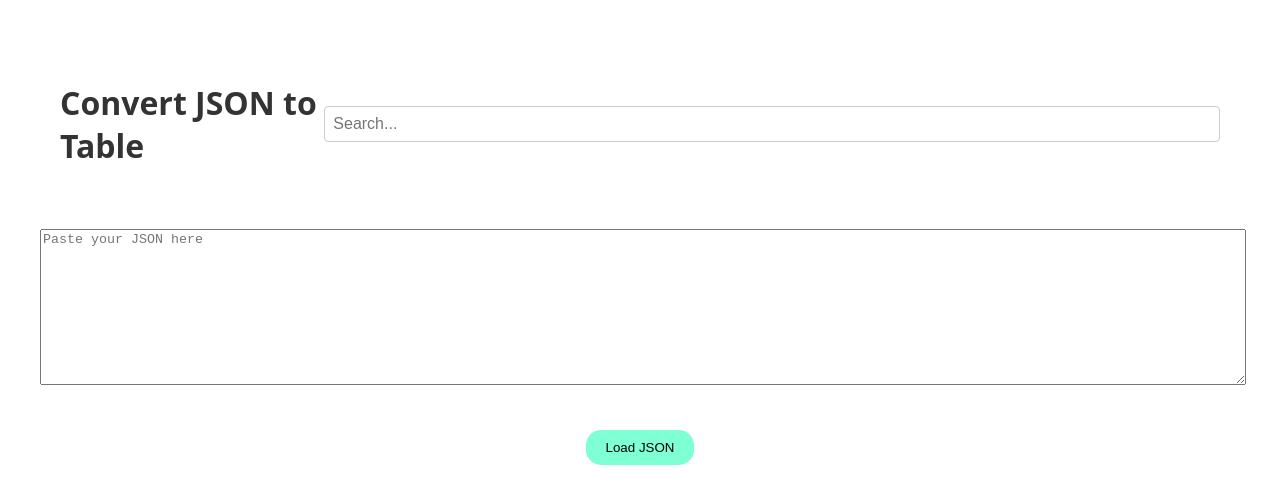
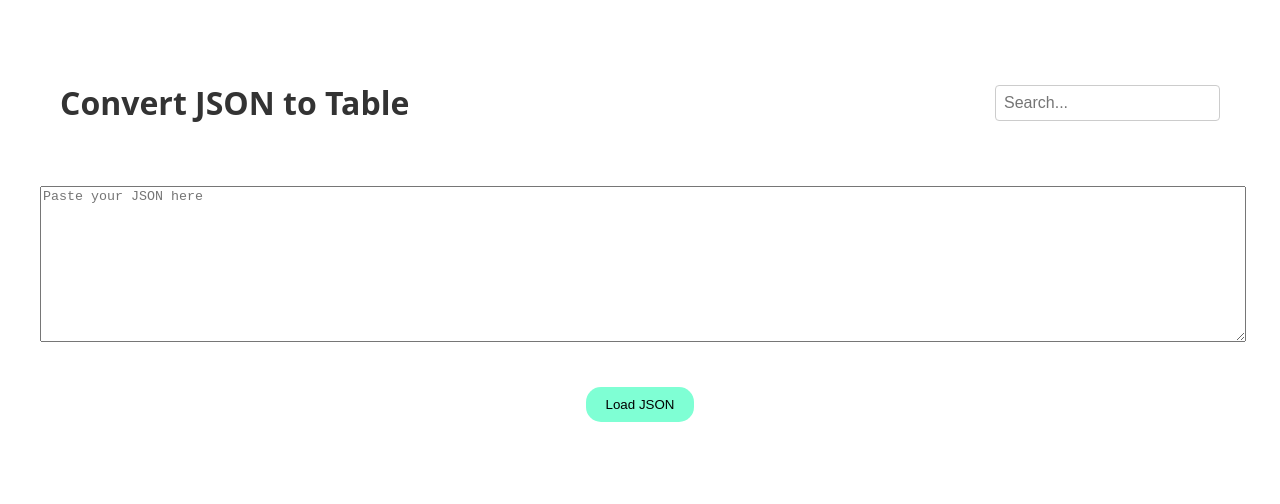
Before and after one commit to lelapinnain/Json-Magnifier, a React (Create React App) app: page / in a window 1280 px wide. Shown: the top 504 px of the page. Built offline with nearby package versions, Linux system fonts and the light colour scheme.

Commit message:
“fix-search-input”

```diff
--- a/src/RecursiveTable.js
+++ b/src/RecursiveTable.js
@@ -39,7 +39,7 @@ const RecursiveTable = ({ data, onRowCountChange,onUpdateData,keyPath = '', }) =
             return (
                 <input
                     type="text"
-                    className='search-input'
+                    className='edit-input'
                     value={editState.value}
                     onChange={handleChange}
                     onBlur={handleBlur}
--- a/src/Table.css
+++ b/src/Table.css
@@ -58,7 +58,7 @@ tr:hover {
     border: 1px solid #ccc;
     border-radius: 4px;
     font-size: 16px;
-    width: 100%;
+    float: right;
 }
 
 .buttonsContainer {
@@ -108,7 +108,6 @@ tr:hover {
     border: none;
     cursor: pointer;
 }
-
 .btn-reset {
     align-items: center;
     border-radius: 15px;
```
